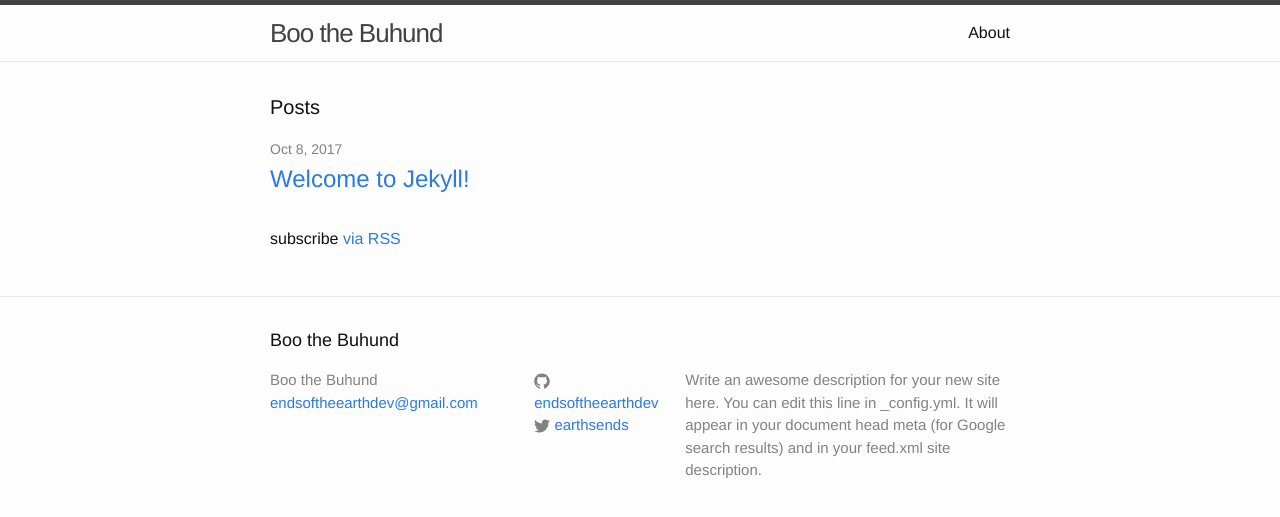
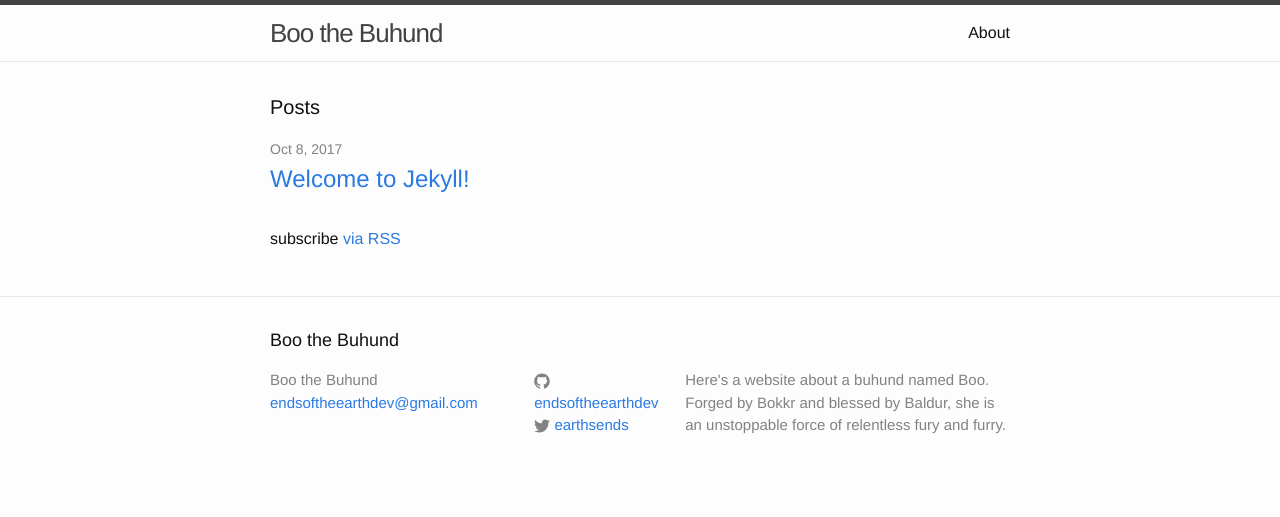
Before and after one commit to endsoftheearthdev/endsoftheearthdev.github.io, a Jekyll site: the page built from index.html, in a window 1280 px wide. Shown: the top 517 px of the page. Built offline with Jekyll 4.4.1, drawn with Linux system fonts in a browser that asks for light colours.

Commit message:
Update _config.yml

```diff
--- a/_config.yml
+++ b/_config.yml
@@ -9,9 +9,8 @@
 title: Boo the Buhund
 email: endsoftheearthdev@gmail.com
 description: > # this means to ignore newlines until "baseurl:"
-  Write an awesome description for your new site here. You can edit this
-  line in _config.yml. It will appear in your document head meta (for
-  Google search results) and in your feed.xml site description.
+  Here's a website about a buhund named Boo. Forged by Bokkr and blessed by  Baldur,
+  she is an unstoppable force of relentless fury and furry.
 baseurl: "" # the subpath of your site, e.g. /blog
 url: "http://boothebuhund.com" # the base hostname & protocol for your site
 twitter_username: earthsends
```
